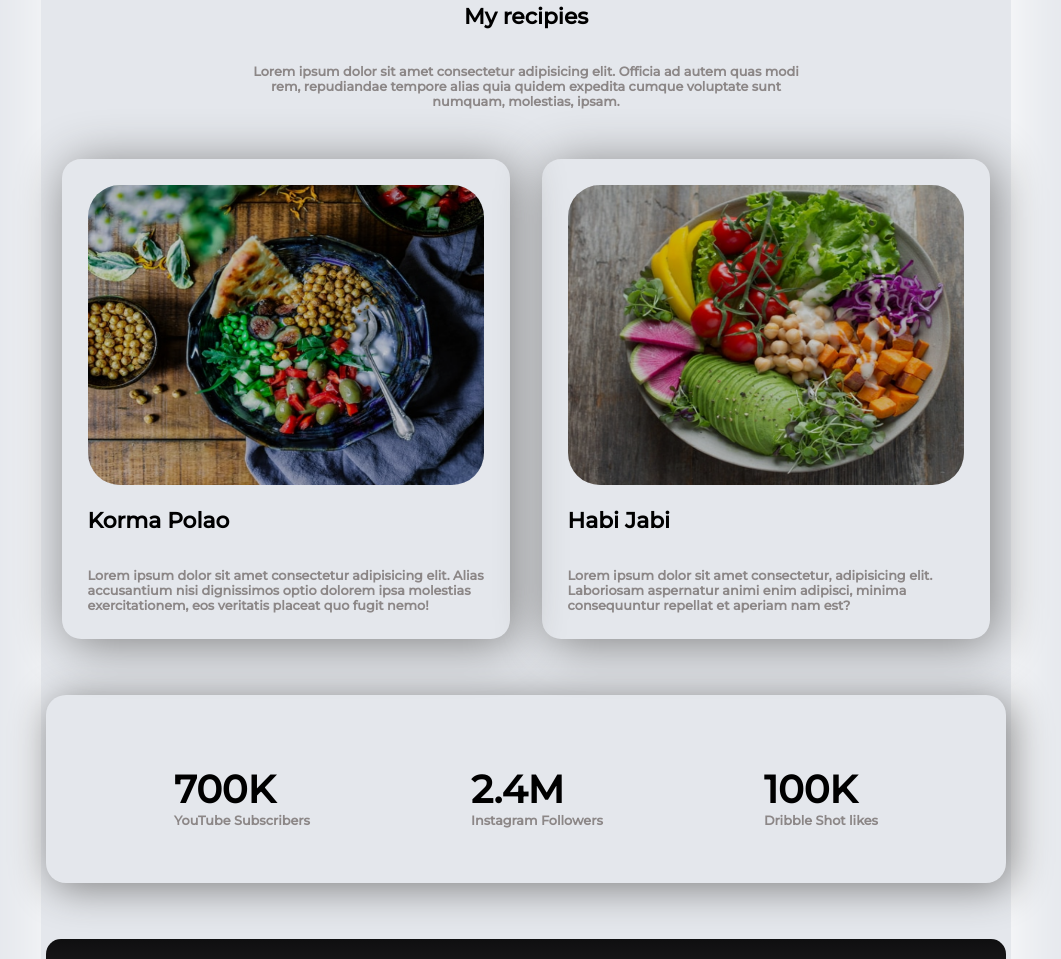
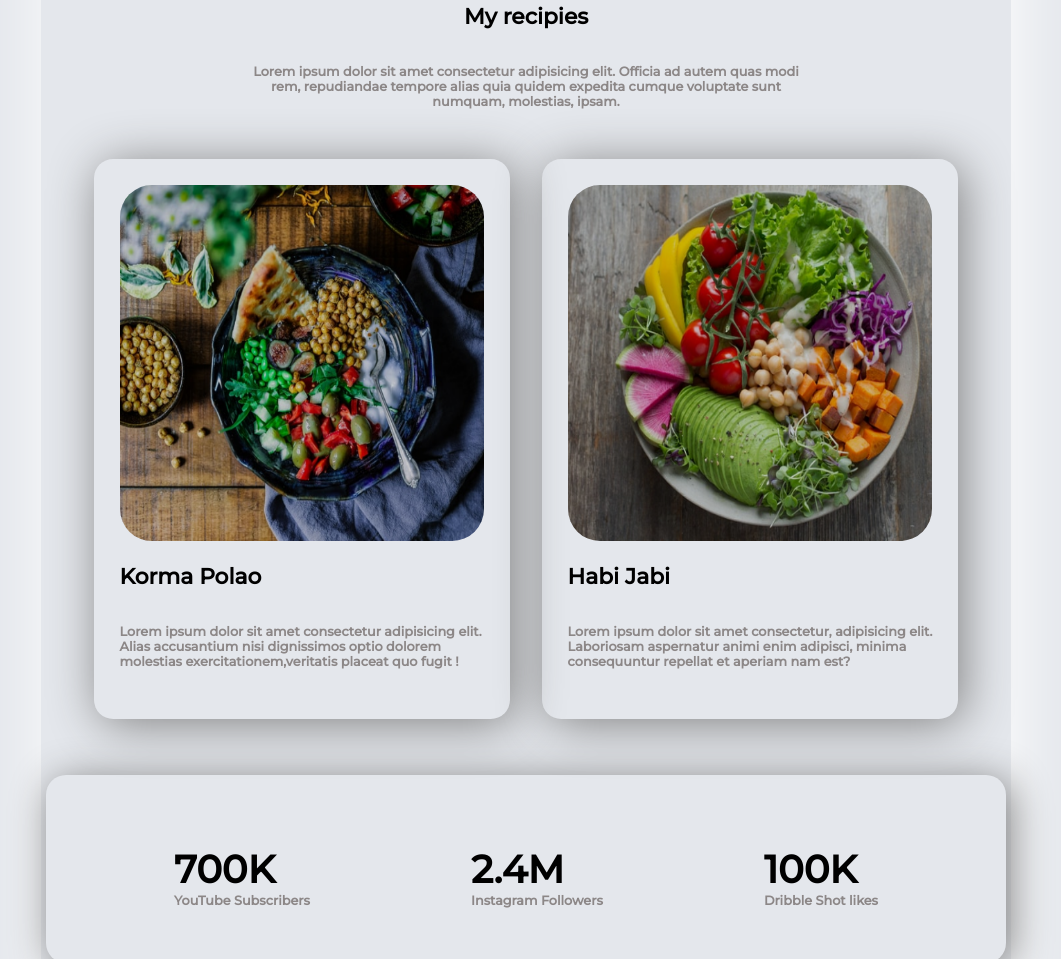
Before and after one commit to likhonalmamun/eat-healthy, a plain HTML site: page index.html in a window 1280 px wide. Shown: the part 1119-2078 px from the top of the page, without its empty margins (114-1175 px from the left). Drawn offline with Linux system fonts and the light colour scheme.

Commit message:
complete

```diff
--- a/index.html
+++ b/index.html
@@ -61,8 +61,8 @@
         <h2>Korma Polao</h2>
         <p class="normal">
           Lorem ipsum dolor sit amet consectetur adipisicing elit. Alias
-          accusantium nisi dignissimos optio dolorem ipsa molestias
-          exercitationem, eos veritatis placeat quo fugit nemo!
+          accusantium nisi dignissimos optio dolorem  molestias
+          exercitationem,veritatis placeat quo fugit !
         </p>
       </div>
       <div class="item4">
--- a/style.css
+++ b/style.css
@@ -71,7 +71,7 @@ h2 {
   font-weight: 600;
 }
 .item4 {
-  width: 31vw;
+  width: 43%;
   padding: 2vw 2vw;
   box-shadow: 5px 5px 50px grey;
   margin: 0 2vh;
@@ -79,11 +79,11 @@ h2 {
 }
 
 #yy {
-  width: fit-content;
+  width: 70vw;
 
-  height: 60vh;
+  height: 70vh;
 
-  margin-bottom: 7vh;
+  margin: 0 auto 7vh;
 }
 .food {
   width: 100%;
```
